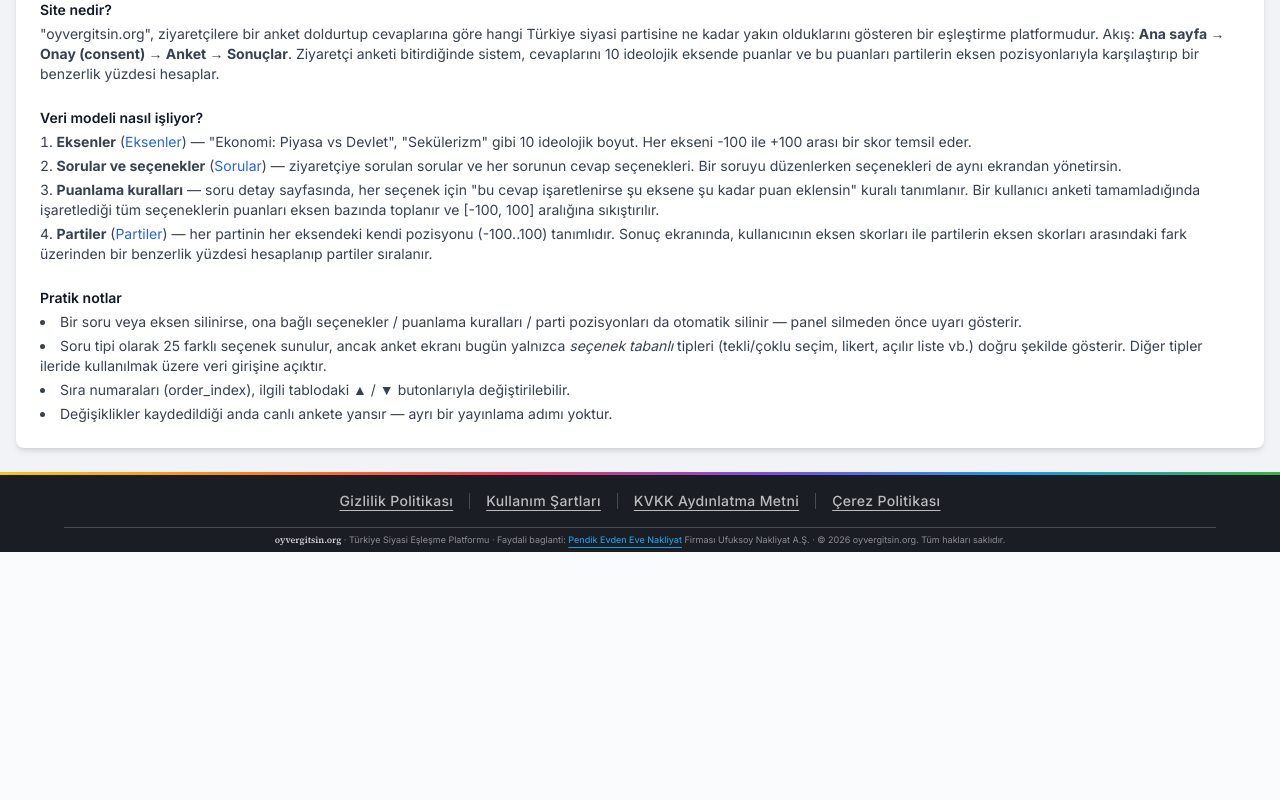
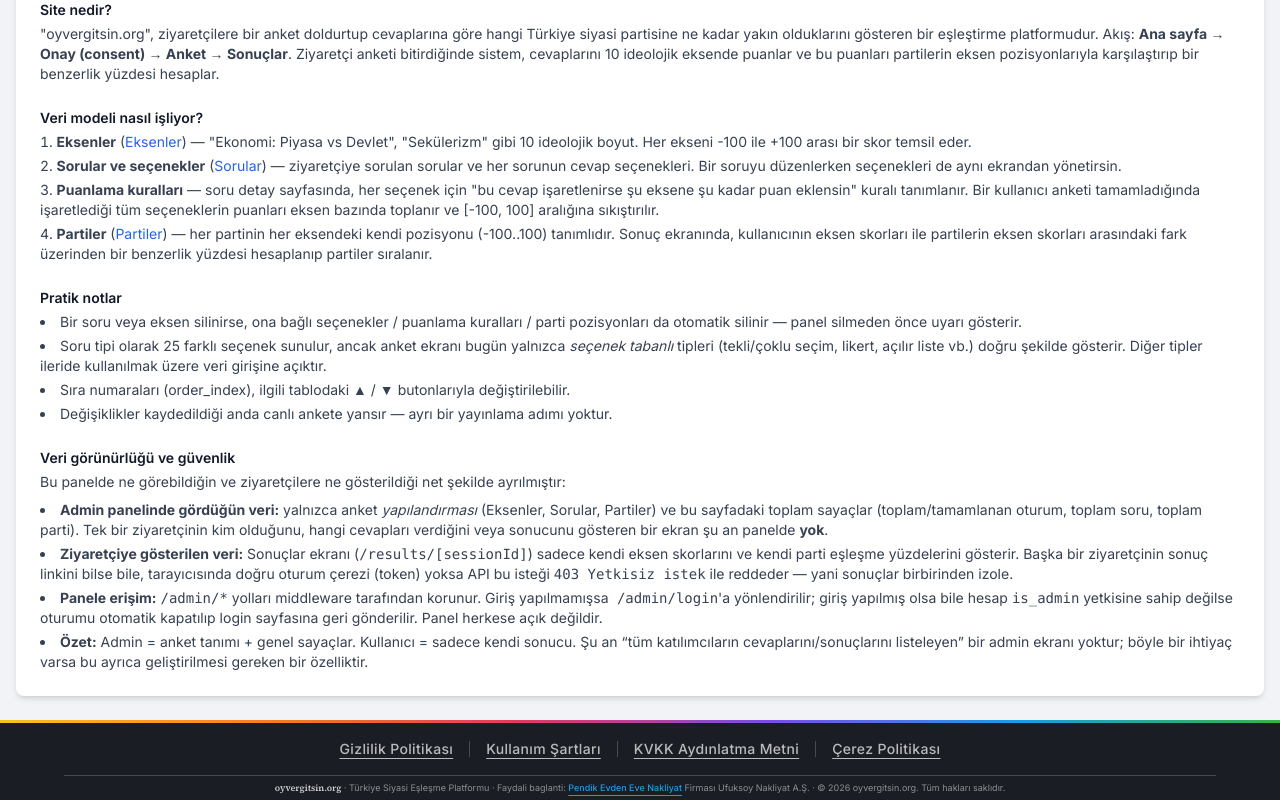
Before and after one commit to ubterzioglu/oyvergitsin, a Next.js app: page /admin in a window 1280 px wide. Shown: the part 619-1419 px from the top of the page. Before the commit the page ends 1171 px from the top, so only its background shows below. Built offline with nearby package versions, Linux system fonts and the light colour scheme; no server answers; the database is empty.

Commit message:
docs(admin): explain data visibility and access control in guide
Admins couldn't tell what the panel exposes vs. what visitors see, or
whether the panel itself is access-controlled.

Confidence: high
Scope-risk: narrow

```diff
--- a/app/admin/page.tsx
+++ b/app/admin/page.tsx
@@ -175,6 +175,45 @@
             <li>Değişiklikler kaydedildiği anda canlı ankete yansır — ayrı bir yayınlama adımı yoktur.</li>
           </ul>
         </section>
+
+        <section>
+          <h3 className="font-semibold text-gray-900 mb-1">Veri görünürlüğü ve güvenlik</h3>
+          <p className="mb-2">
+            Bu panelde ne görebildiğin ve ziyaretçilere ne gösterildiği net şekilde
+            ayrılmıştır:
+          </p>
+          <ul className="list-disc list-inside space-y-1">
+            <li>
+              <strong>Admin panelinde gördüğün veri:</strong> yalnızca anket
+              <em> yapılandırması</em> (Eksenler, Sorular, Partiler) ve bu sayfadaki
+              toplam sayaçlar (toplam/tamamlanan oturum, toplam soru, toplam parti).
+              Tek bir ziyaretçinin kim olduğunu, hangi cevapları verdiğini veya
+              sonucunu gösteren bir ekran şu an panelde <strong>yok</strong>.
+            </li>
+            <li>
+              <strong>Ziyaretçiye gösterilen veri:</strong> Sonuçlar ekranı
+              (<code>/results/[sessionId]</code>) sadece kendi eksen skorlarını ve
+              kendi parti eşleşme yüzdelerini gösterir. Başka bir ziyaretçinin
+              sonuç linkini bilse bile, tarayıcısında doğru oturum çerezi
+              (token) yoksa API bu isteği <code>403 Yetkisiz istek</code> ile
+              reddeder — yani sonuçlar birbirinden izole.
+            </li>
+            <li>
+              <strong>Panele erişim:</strong> <code>/admin/*</code> yolları
+              middleware tarafından korunur. Giriş yapılmamışsa
+              <code> /admin/login</code>&apos;a yönlendirilir; giriş yapılmış olsa
+              bile hesap <code>is_admin</code> yetkisine sahip değilse oturumu
+              otomatik kapatılıp login sayfasına geri gönderilir. Panel herkese
+              açık değildir.
+            </li>
+            <li>
+              <strong>Özet:</strong> Admin = anket tanımı + genel sayaçlar.
+              Kullanıcı = sadece kendi sonucu. Şu an “tüm katılımcıların
+              cevaplarını/sonuçlarını listeleyen” bir admin ekranı yoktur; böyle
+              bir ihtiyaç varsa bu ayrıca geliştirilmesi gereken bir özelliktir.
+            </li>
+          </ul>
+        </section>
       </div>
     </div>
   )
```
